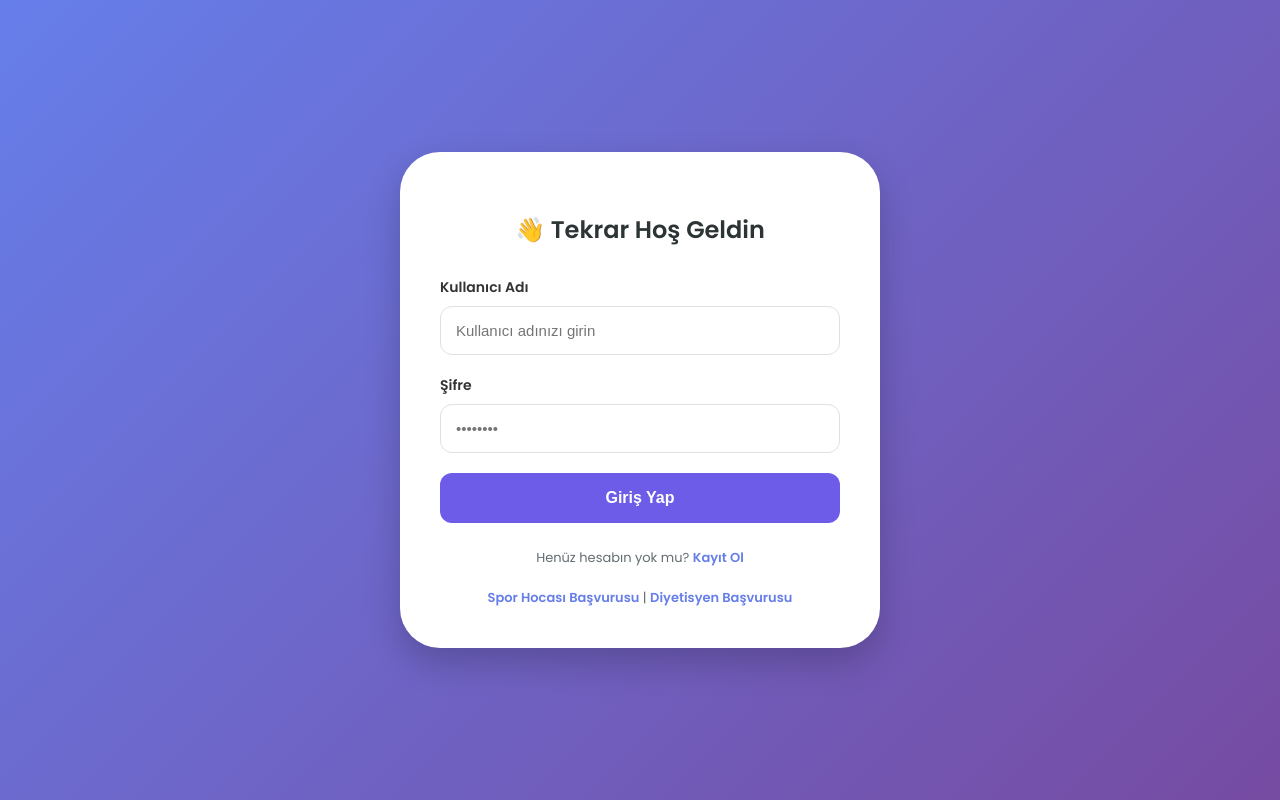
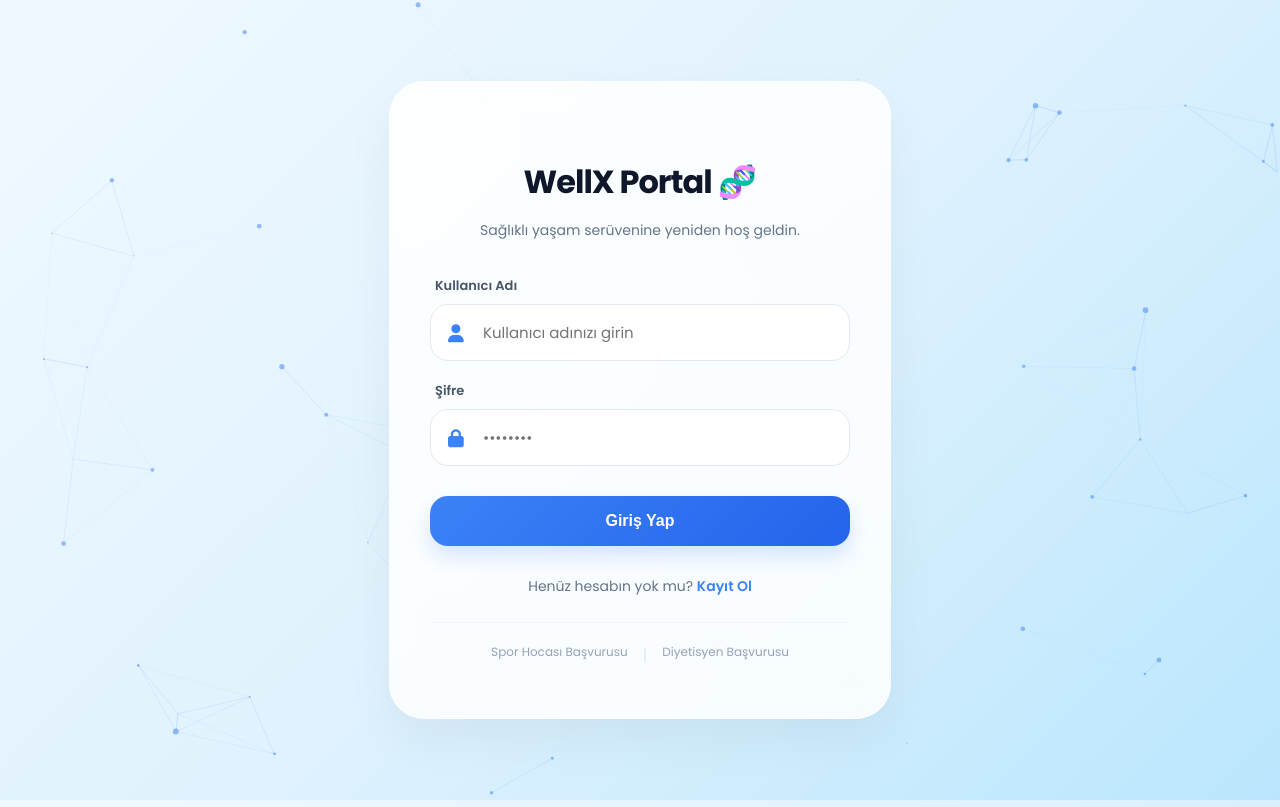
Before and after one commit to yarencalmasurr/wellX, a PHP site: page / in a window 1280 px wide. Run offline with PHP 8.4, Linux system fonts and the light colour scheme.

Commit message:
gerekli yerler güncellendi.

```diff
--- a/index.php
+++ b/index.php
@@ -3,94 +3,188 @@
 <head>
     <meta charset="UTF-8">
     <meta name="viewport" content="width=device-width, initial-scale=1.0">
-    <title>Giriş Yap | Sağlık Portalı</title>
-    <link href="https://fonts.googleapis.com/css2?family=Poppins:wght@400;600&display=swap" rel="stylesheet">
+    <title>Giriş Yap | WellX Sağlık Portalı</title>
+
+    <link href="https://fonts.googleapis.com/css2?family=Poppins:wght@300;400;500;600;700&display=swap" rel="stylesheet">
+    <link rel="stylesheet" href="https://cdnjs.cloudflare.com/ajax/libs/font-awesome/6.0.0/css/all.min.css">
+
     <style>
-        body {
-            background: linear-gradient(135deg, #667eea 0%, #764ba2 100%);
+        :root {
+            --primary: #3b82f6;
+            --primary-dark: #1d4ed8;
+            --glass: rgba(255, 255, 255, 0.85);
+            --text-dark: #0f172a;
+        }
+
+        body, html {
+            margin: 0; padding: 0; width: 100%; height: 100%;
             font-family: 'Poppins', sans-serif;
-            display: flex;
-            justify-content: center;
-            align-items: center;
-            min-height: 100vh;
-            margin: 0;
+            overflow: hidden;
+            display: flex; align-items: center; justify-content: center;
+            /* Ferah Mavi Arka Plan */
+            background: linear-gradient(135deg, #f0f9ff 0%, #e0f2fe 50%, #bae6fd 100%);
         }
-        .login-card {
-            background: white;
-            padding: 40px;
-            border-radius: 40px;
-            width: 100%;
-            max-width: 400px;
-            box-shadow: 0 15px 35px rgba(0,0,0,0.2);
+
+        /* Particles Arka Plan Alanı */
+        #particles-js {
+            position: absolute; width: 100%; height: 100%; top: 0; left: 0; z-index: 1;
+        }
+
+        /* Modern Cam Efektli Kart */
+        .login-box {
+            position: relative; z-index: 10;
+            width: 100%; max-width: 420px;
+            padding: 50px 40px;
+            background: var(--glass);
+            backdrop-filter: blur(15px);
+            -webkit-backdrop-filter: blur(15px);
+            border-radius: 35px;
+            border: 1px solid rgba(255, 255, 255, 0.6);
+            box-shadow: 0 20px 50px rgba(0, 0, 0, 0.05);
             text-align: center;
-        }
-        .header h2 { color: #2d3436; margin-bottom: 30px; font-weight: 600; }
-
-        .form-group { text-align: left; margin-bottom: 20px; }
-        label { display: block; font-size: 14px; font-weight: 600; color: #333; margin-bottom: 8px; }
-
-        input {
-            width: 100%;
-            padding: 15px;
-            border: 1px solid #e0e0e0;
-            border-radius: 12px;
-            font-size: 15px;
-            box-sizing: border-box;
             transition: 0.3s;
         }
-        input:focus { border-color: #667eea; outline: none; box-shadow: 0 0 8px rgba(102,126,234,0.1); }
+
+        .login-box h2 {
+            color: var(--text-dark);
+            font-weight: 700; font-size: 32px;
+            margin-bottom: 8px; letter-spacing: -1px;
+        }
+
+        .login-box p {
+            color: #64748b; font-size: 14px; margin-bottom: 35px;
+        }
+
+        .input-group { position: relative; margin-bottom: 20px; text-align: left; }
+
+        label {
+            display: block; font-size: 13px; font-weight: 600;
+            color: #475569; margin-bottom: 8px; margin-left: 5px;
+        }
+
+        .input-wrapper { position: relative; }
+
+        .input-wrapper i {
+            position: absolute; left: 18px; top: 50%; transform: translateY(-50%);
+            color: var(--primary); font-size: 18px;
+        }
+
+        .input-wrapper input {
+            width: 100%; padding: 16px 16px 16px 52px;
+            border-radius: 18px; border: 1px solid #e2e8f0;
+            background: rgba(255, 255, 255, 0.9);
+            color: var(--text-dark); font-size: 15px; outline: none; box-sizing: border-box; transition: 0.3s;
+            font-family: inherit;
+        }
+
+        .input-wrapper input:focus {
+            border-color: var(--primary);
+            box-shadow: 0 0 0 4px rgba(59, 130, 246, 0.1);
+            background: white;
+        }
 
         .btn-login {
-            width: 100%;
-            padding: 16px;
-            background: #6c5ce7;
-            color: white;
-            border: none;
-            border-radius: 12px;
-            font-weight: 600;
-            cursor: pointer;
-            transition: 0.3s;
-            font-size: 16px;
+            width: 100%; padding: 16px; border-radius: 18px; border: none;
+            background: linear-gradient(135deg, #3b82f6 0%, #2563eb 100%);
+            color: white; font-size: 16px; font-weight: 600; cursor: pointer; transition: 0.3s;
+            box-shadow: 0 10px 20px rgba(59, 130, 246, 0.2); margin-top: 10px;
         }
-        .btn-login:hover { background: #5a4bcf; transform: translateY(-2px); }
 
-        .footer-links { margin-top: 25px; font-size: 13px; color: #636e72; }
-        .footer-links a { color: #667eea; text-decoration: none; font-weight: 600; }
+        .btn-login:hover {
+            transform: scale(1.02);
+            box-shadow: 0 15px 25px rgba(59, 130, 246, 0.3);
+        }
 
-        .alert { background: #ff7675; color: white; padding: 10px; border-radius: 10px; margin-bottom: 20px; font-size: 14px; }
+        .footer-links { margin-top: 30px; font-size: 14px; color: #64748b; }
+        .footer-links a { color: var(--primary); text-decoration: none; font-weight: 600; }
+
+        .expert-apply {
+            margin-top: 25px; padding-top: 20px; border-top: 1px solid #f1f5f9;
+            display: flex; justify-content: center; gap: 15px;
+        }
+
+        .expert-apply a { font-size: 12px; color: #94a3b8; text-decoration: none; transition: 0.3s; }
+        .expert-apply a:hover { color: var(--primary); text-decoration: underline; }
+
+        .alert-error {
+            background: #fee2e2; color: #ef4444; padding: 12px;
+            border-radius: 15px; font-size: 13px; margin-bottom: 20px;
+            border: 1px solid #fecaca;
+        }
     </style>
 </head>
 <body>
 
-    <div class="login-card">
-        <div class="header">
-            <h2>👋 Tekrar Hoş Geldin</h2>
-        </div>
+<div id="particles-js"></div>
+
+<div class="login-box" id="loginCard">
+    <h2>WellX Portal 🧬</h2>
+    <p>Sağlıklı yaşam serüvenine yeniden hoş geldin.</p>
 
     <?php if(isset($_GET['hata'])): ?>
-            <div class="alert">Kullanıcı adı veya şifre hatalı!</div>
+        <div class="alert-error">
+            <i class="fas fa-exclamation-circle me-1"></i> Kullanıcı adı veya şifre hatalı!
+        </div>
     <?php endif; ?>
 
     <form action="islem_v2.php?is=login" method="POST">
-            <div class="form-group">
+        <div class="input-group">
             <label>Kullanıcı Adı</label>
+            <div class="input-wrapper">
+                <i class="fas fa-user"></i>
                 <input type="text" name="kullanici" placeholder="Kullanıcı adınızı girin" required>
             </div>
+        </div>
 
-            <div class="form-group">
+        <div class="input-group">
             <label>Şifre</label>
+            <div class="input-wrapper">
+                <i class="fas fa-lock"></i>
                 <input type="password" name="sifre" placeholder="••••••••" required>
+            </div>
         </div>
 
         <button type="submit" class="btn-login">Giriş Yap</button>
     </form>
 
     <div class="footer-links">
-            Henüz hesabın yok mu? <a href="kayit_v2.php">Kayıt Ol</a><br><br>
-            <a href="hoca_basvuru.php">Spor Hocası Başvurusu</a> |
+        Henüz hesabın yok mu? <a href="kayit_v2.php">Kayıt Ol</a>
+    </div>
+
+    <div class="expert-apply">
+        <a href="hoca_basvuru.php">Spor Hocası Başvurusu</a>
+        <span style="color: #e2e8f0;">|</span>
         <a href="diyetisyen_basvuru.php">Diyetisyen Başvurusu</a>
     </div>
 </div>
 
+<script src="https://cdn.jsdelivr.net/particles.js/2.0.0/particles.min.js"></script>
+<script>
+    particlesJS("particles-js", {
+        "particles": {
+            "number": { "value": 50, "density": { "enable": true, "value_area": 800 } },
+            "color": { "value": "#3b82f6" },
+            "shape": { "type": "circle" },
+            "opacity": { "value": 0.5, "random": false },
+            "size": { "value": 3, "random": true },
+            "line_linked": { "enable": true, "distance": 150, "color": "#3b82f6", "opacity": 0.2, "width": 1 },
+            "move": { "enable": true, "speed": 1.5, "direction": "none", "random": false, "straight": false, "out_mode": "out", "bounce": false }
+        },
+        "interactivity": {
+            "detect_on": "canvas",
+            "events": { "onhover": { "enable": true, "mode": "grab" }, "onclick": { "enable": true, "mode": "push" }, "resize": true }
+        },
+        "retina_detect": true
+    });
+
+    // Hafif Tilt (Eğilme) Efekti
+    const card = document.getElementById('loginCard');
+    document.addEventListener('mousemove', (e) => {
+        const xAxis = (window.innerWidth / 2 - e.pageX) / 40;
+        const yAxis = (window.innerHeight / 2 - e.pageY) / 40;
+        card.style.transform = `rotateY(${xAxis}deg) rotateX(${yAxis}deg)`;
+    });
+</script>
+
 </body>
 </html>
```
Also changed, not shown: 1 other file. Lines whose indentation alone changed are shown as unchanged.
